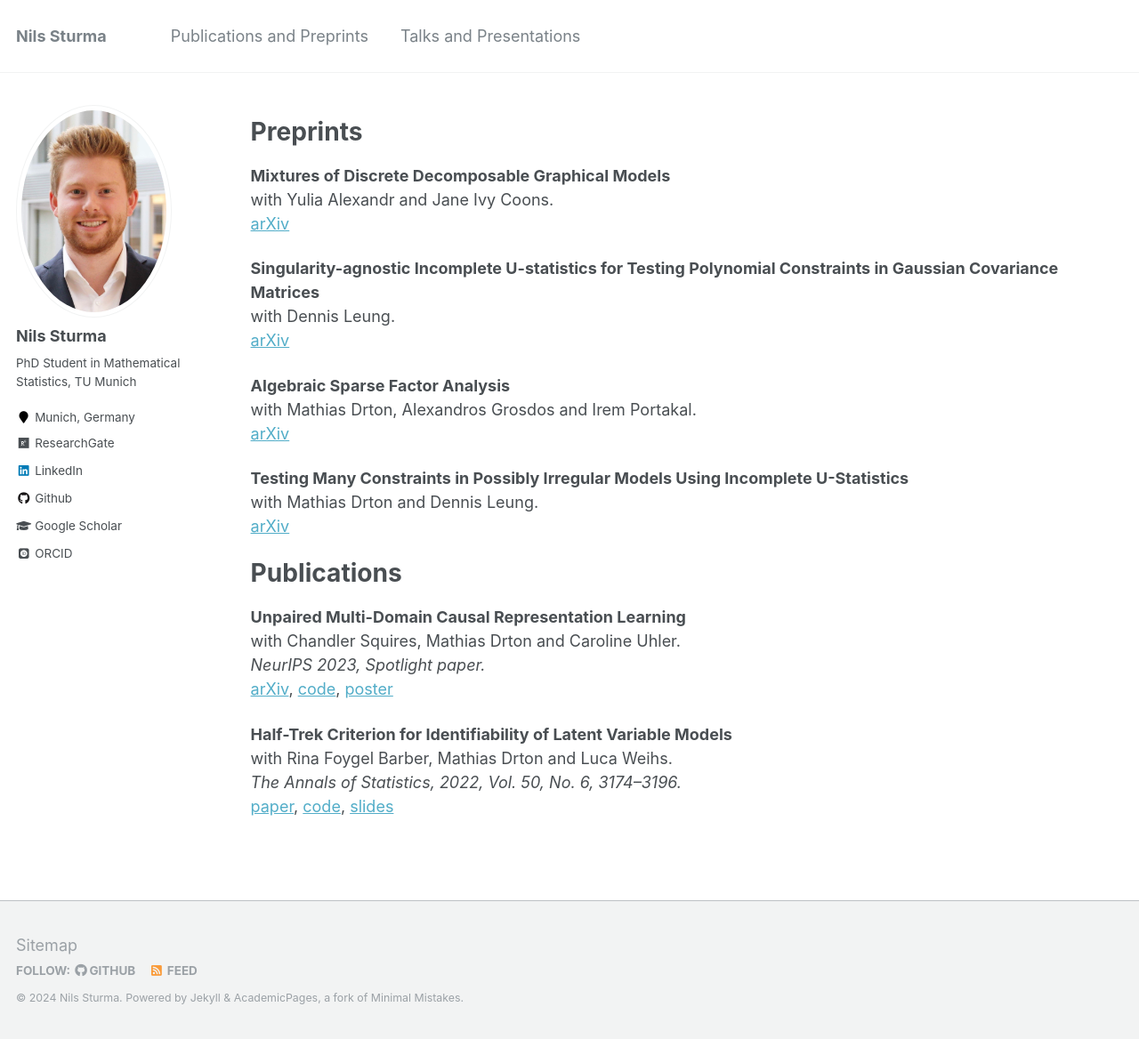
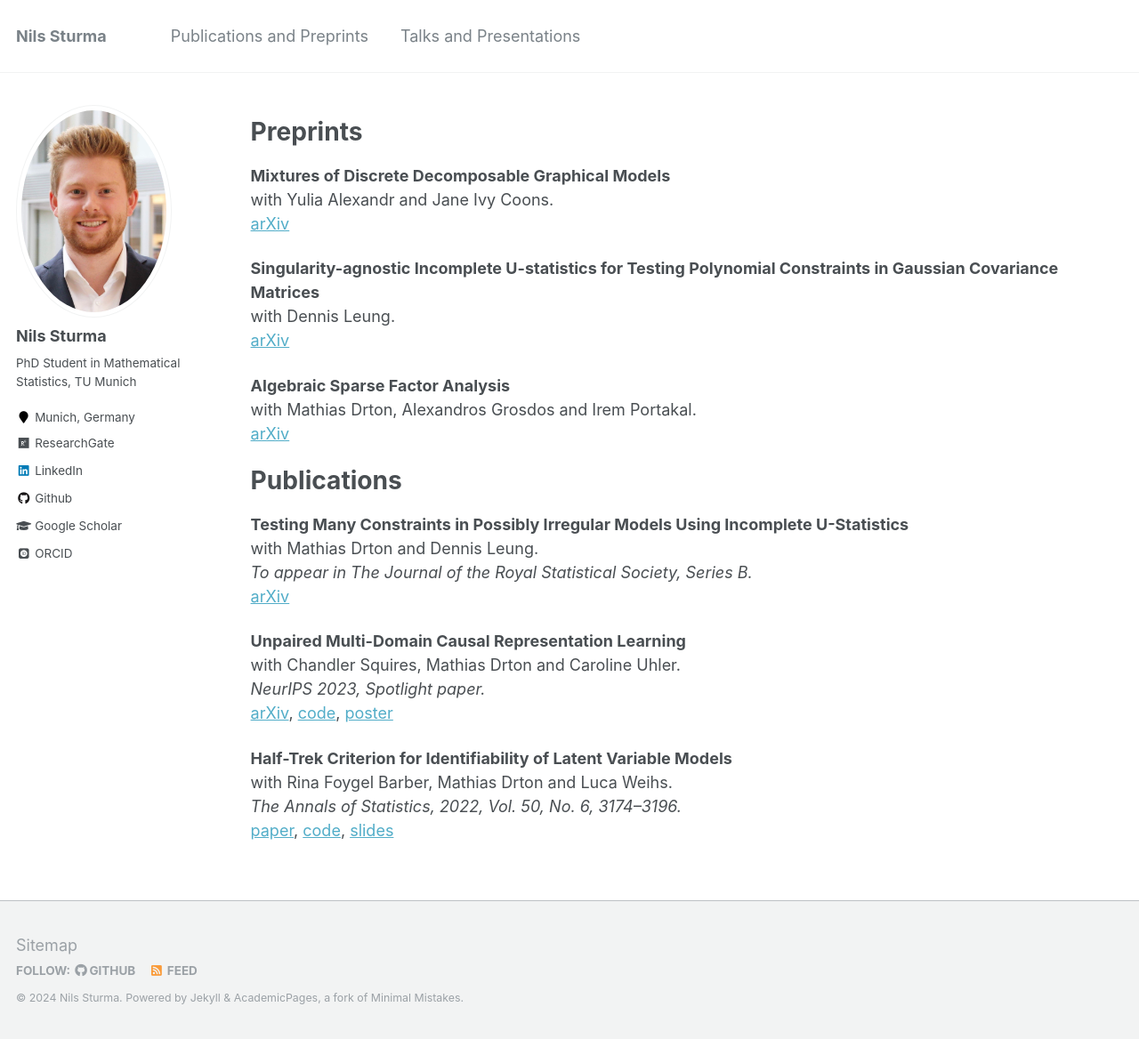
Before and after one commit to NilsSturma/nilssturma.github.io, a Jekyll site: the page built from _pages/publications.md, in a window 1280 px wide and 1168 px high. Shown: the whole window at 89% size. Built offline with Jekyll 4.4.1, drawn with Linux system fonts in a browser that asks for light colours; some web fonts are replaced.

Commit message:
JRSSB accepted

```diff
--- a/_pages/publications.md
+++ b/_pages/publications.md
@@ -32,12 +32,12 @@ with Mathias Drton, Alexandros Grosdos and Irem Portakal. \
 [arXiv](https://arxiv.org/abs/2312.14762)
 
 
+# Publications
+
 **Testing Many Constraints in Possibly Irregular Models Using Incomplete U-Statistics** \
 with Mathias Drton and Dennis Leung. \
+*To appear in The Journal of the Royal Statistical Society, Series B.* \
 [arXiv](https://arxiv.org/abs/2208.11756)
-
-
-# Publications
 
 **Unpaired Multi-Domain Causal Representation Learning** \
 with Chandler Squires, Mathias Drton and Caroline Uhler. \
```
